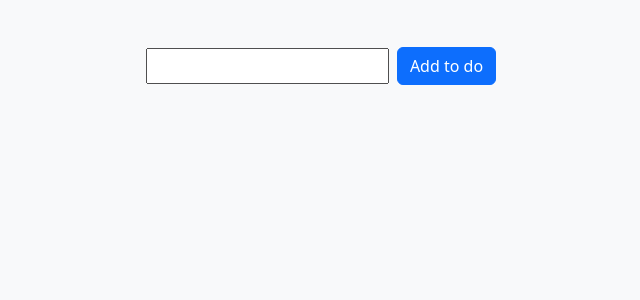
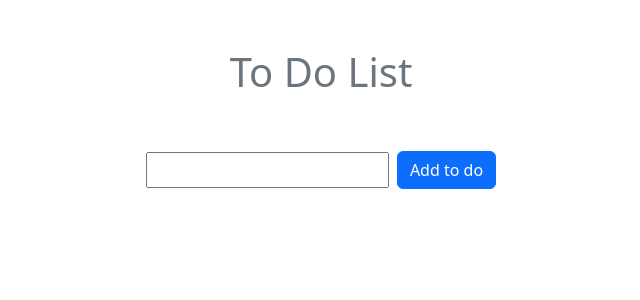
Before and after one commit to Konul304/redux_todo, a React (Create React App) app in the folder todo-app/: page / in a window 1280 px wide. Shown: the top 300 px of the page, without its empty margins (319-959 px from the left). Built offline with nearby package versions, Linux system fonts and the light colour scheme.

Commit message:
style: change text-color

```diff
--- a/todo-app/src/App.js
+++ b/todo-app/src/App.js
@@ -23,7 +23,8 @@ function App() {
   }
 
   return (
-    <div className='App bg-light min-vh-100'>
+    <div className='App min-vh-100'>
+      <h1 className='mt-5 text-secondary'>To Do List</h1>
       <NewTodoForm
         value={text}
         updateText={setText}
```
